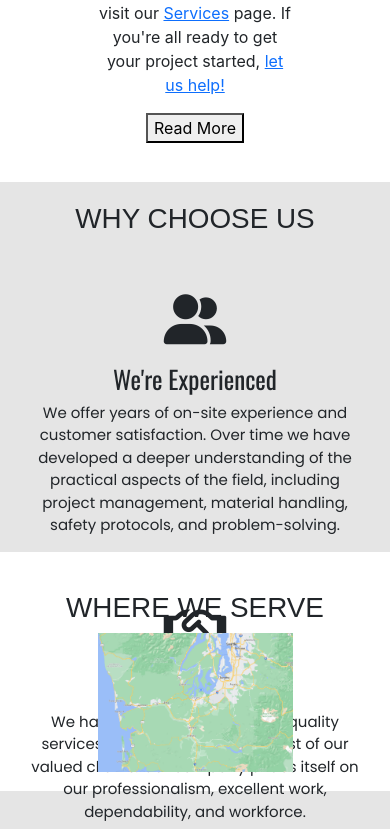
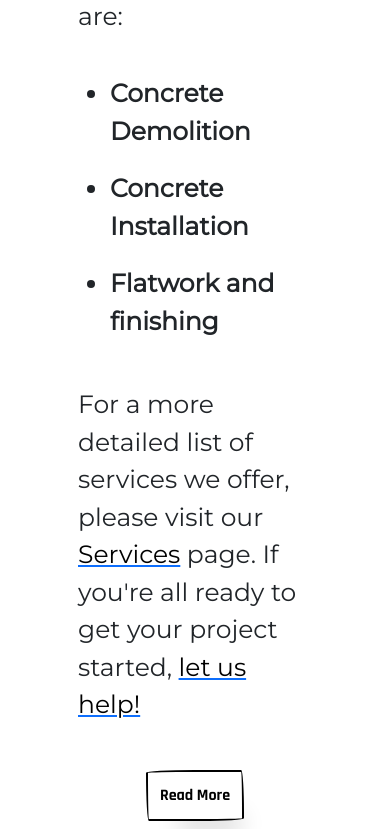
Before and after one commit to melissabarrerafarias/devs-concrete, a React (Create React App) app: page / in a window 390 px wide. Shown: the part 1675-2504 px from the top of the page. Built offline with nearby package versions, Linux system fonts and the light colour scheme; a web font is replaced by a local one.

Commit message:
finished aesthetics for not mobile friendly

```diff
--- a/src/home.css
+++ b/src/home.css
@@ -75,9 +75,79 @@ h1 {
 }
 
 .what-we-do-right {
-    max-width: 50%;
+    max-width: 60%;
     justify-content: center;
     margin: auto;
+    text-align: start;
+}
+
+.what-we-do-right p {
+    font-family: 'Montserrat', sans-serif;
+    font-size: 25px;
+    padding-top: 30px
+}
+
+.what-we-do-right ul li {
+    font-family: 'Montserrat', sans-serif;
+    font-weight: bold;
+    margin-top: 20px;
+    font-size: 25px;
+}
+
+.what-we-do-right ul {
+    margin-top: 40px
+}
+
+.what-we-do-right a {
+    text-decoration: underline #0D6EFD;
+    color: black
+}
+
+.what-we-do-right button {
+    align-self: center;
+    background-color: #fff;
+    background-image: none;
+    background-position: 0 90%;
+    background-repeat: repeat no-repeat;
+    background-size: 4px 3px;
+    border-radius: 15px 225px 255px 15px 15px 255px 225px 15px;
+    border-style: solid;
+    border-width: 2px;
+    box-shadow: rgba(0, 0, 0, .2) 15px 28px 25px -18px;
+    box-sizing: border-box;
+    color: black;
+    cursor: pointer;
+    display: inline-block;
+    font-family: 'Rajdhani', sans-serif;
+    font-size: 1rem;
+    line-height: 23px;
+    outline: none;
+    padding: .75rem;
+    text-decoration: none;
+    transition: all 235ms ease-in-out;
+    border-bottom-left-radius: 15px 255px;
+    border-bottom-right-radius: 225px 15px;
+    border-top-left-radius: 255px 15px;
+    border-top-right-radius: 15px 225px;
+    user-select: none;
+    -webkit-user-select: none;
+    touch-action: manipulation;
+    border-color: black;
+    margin-top: 30px;
+}
+
+.what-we-do-right button a {
+    text-decoration: none;
+}
+
+
+.what-we-do-right button:hover {
+    box-shadow: rgba(0, 0, 0, .3) 2px 8px 8px -5px;
+    transform: translate3d(0, 2px, 0);
+}
+
+.what-we-do-right button:focus {
+    box-shadow: rgba(0, 0, 0, .3) 2px 8px 4px -6px;
 }
 
 #what-we-do img {
--- a/src/pages/Home.js
+++ b/src/pages/Home.js
@@ -41,7 +41,10 @@ function Homepage() {
                             </ul>
                             <p>For a more detailed list of services we offer, please visit our <a href="/services">Services</a> page.
                                 If you're all ready to get your project started, <a href="#contact">let us help!</a> </p>
-                                <button>Read More</button>
+                            <div className="text-center">
+                                <button><a href="/services">Read More</a></button>
+                            </div>
+
                         </div>
                     </div>
                 </div>
--- a/src/services.css
+++ b/src/services.css
@@ -4,7 +4,6 @@
 
 .services-carousel {
     margin: auto;
-    padding-top: 5%;
     max-width: 60%;
 }
 
@@ -13,7 +12,7 @@
     height: 350px;
     margin: auto;
     background-color: #FFFFFF;
-    margin-top: 10%;
+    margin-top: 5%;
 }
 
 .services-options img {
```
